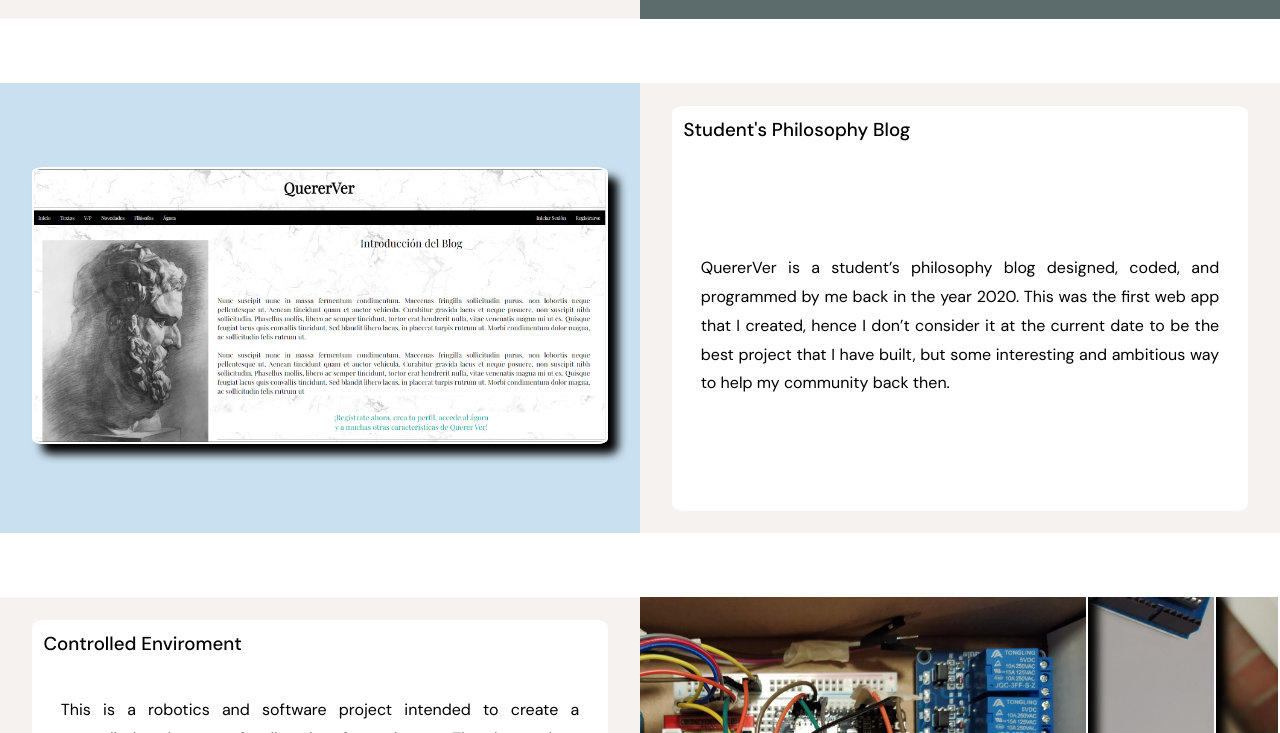
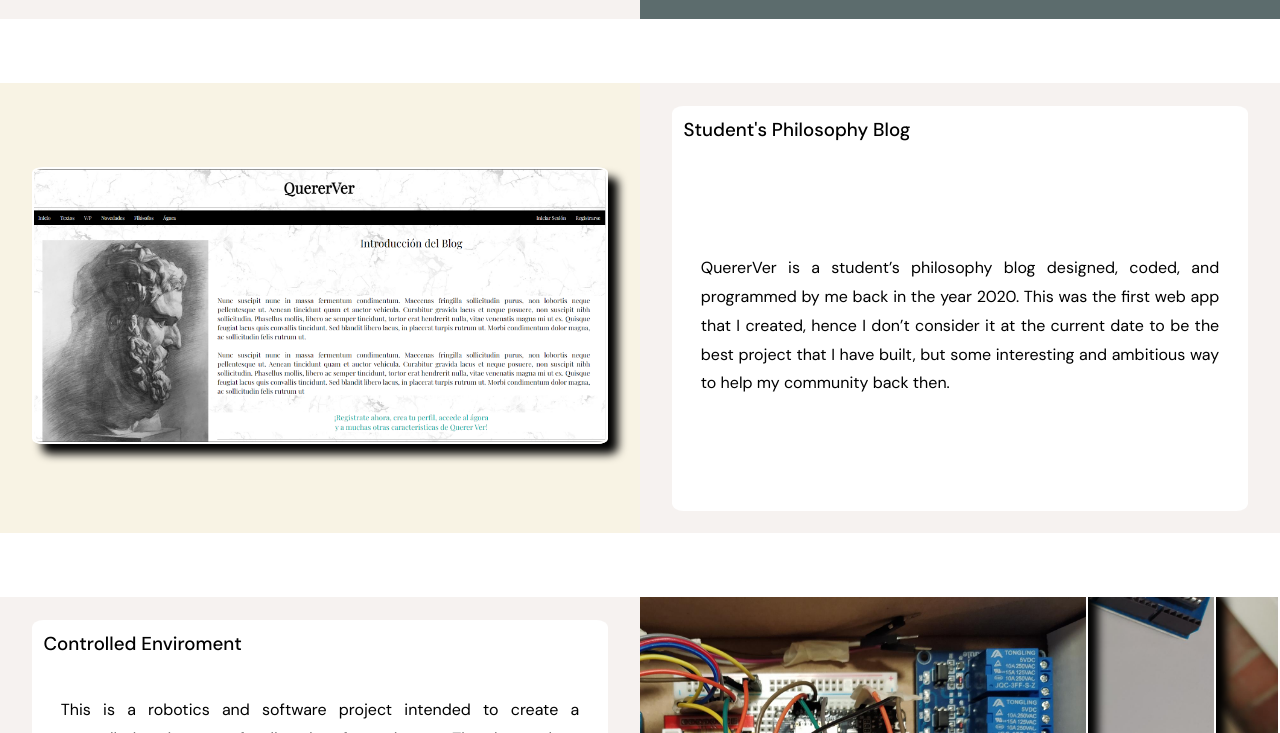
Before and after one commit to juan12425/Personal-Portfolio, a plain HTML site: page index.html in a window 1280 px wide. Shown: the part 2005-2738 px from the top of the page. Drawn offline with Linux system fonts and the light colour scheme.

Commit message:
New image

```diff
--- a/styles.css
+++ b/styles.css
@@ -258,7 +258,7 @@ li a{
 
 
 .project1div1{
-    background-color: rgb(255 207 56 / 33%);
+    background-color: rgb(12 61 128 / 13%);
     display: flex;
     justify-content: center;
     align-items: center;
@@ -325,7 +325,7 @@ li a{
 }
 
 #blogphotodivid{
-    background: rgb(54 164 236 / 23%);
+    background: rgb(255 246 184 / 23%);
 }
 #mockdesigns{
     grid-column: span 4;
```
Also changed, not shown: 1 other file.
